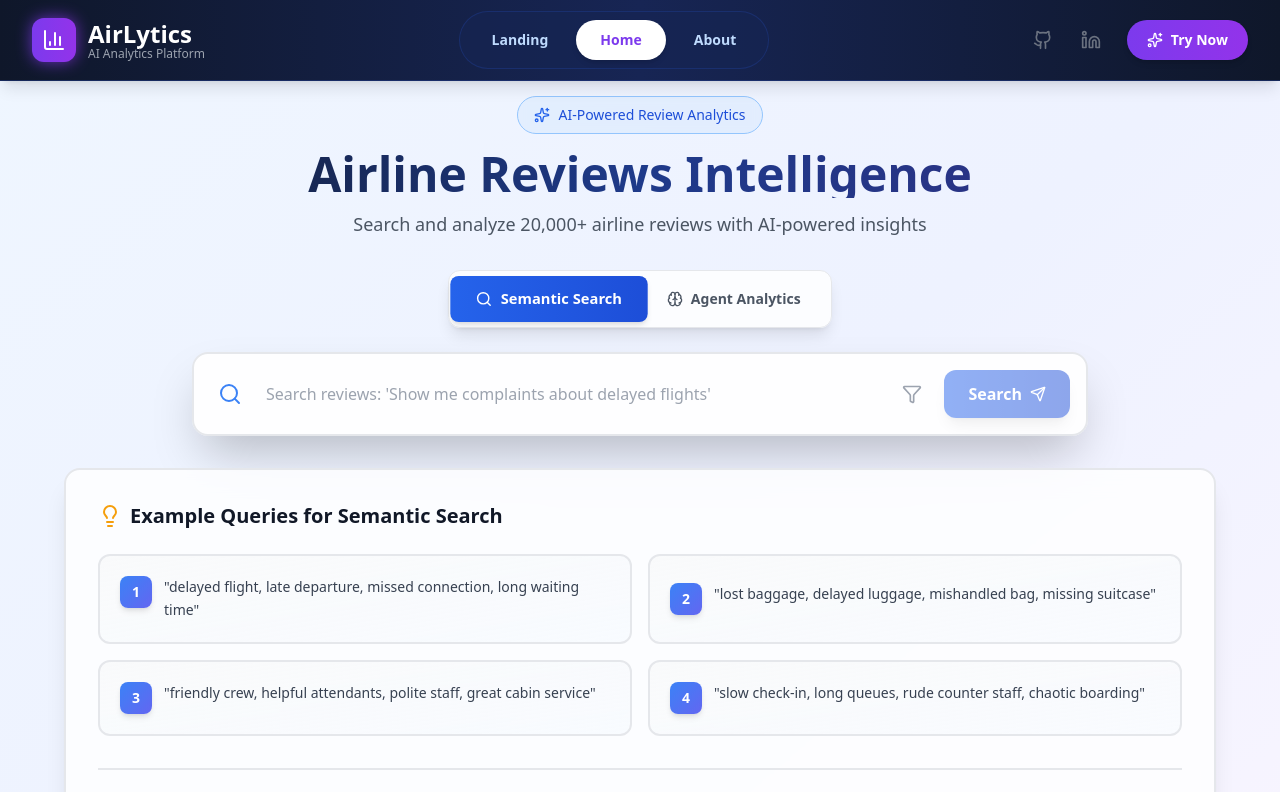
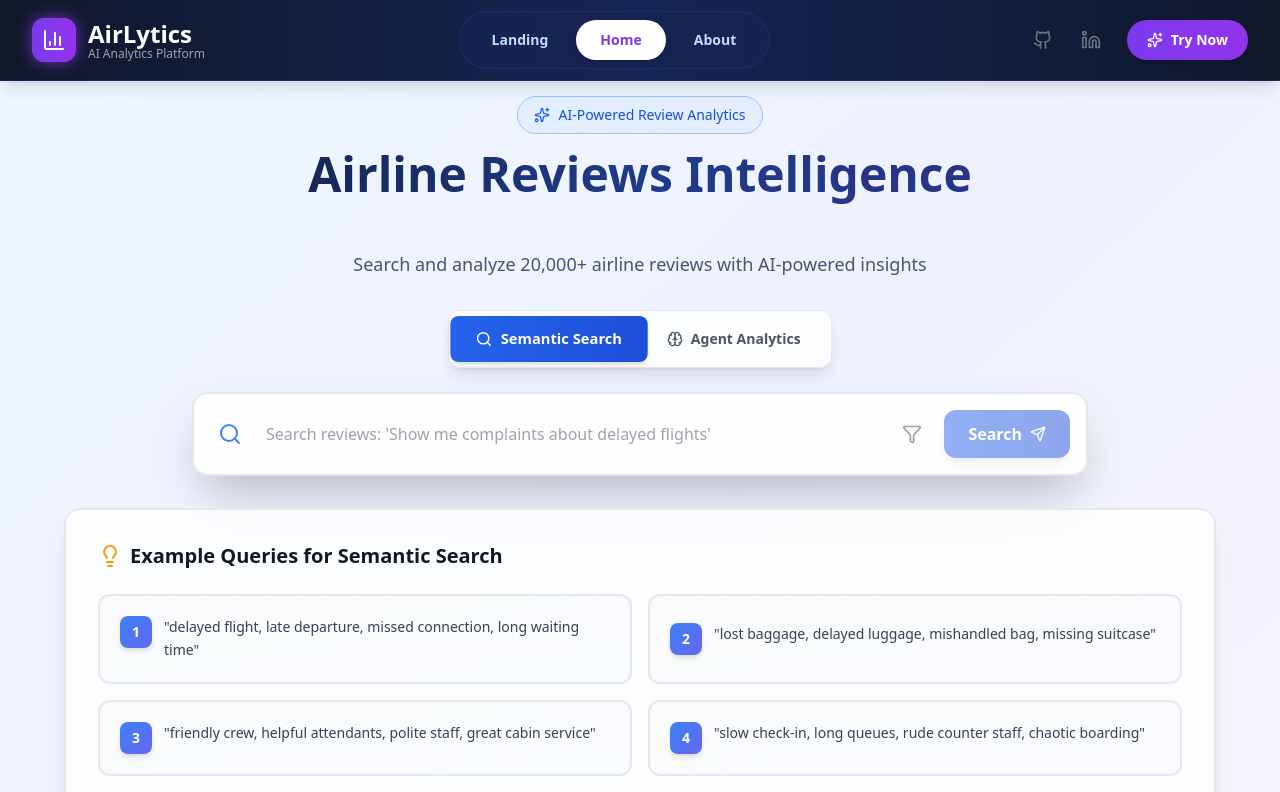
Before and after one commit to rajesh-adk-137/AIRLYTICS, a React app in the folder frontend/: page /home in a window 1280 px wide. Shown: the top 792 px of the page. Built offline with nearby package versions, Linux system fonts and the light colour scheme; the HTML template or start-up script is replaced by a standard one.

Commit message:
padding chnages

```diff
--- a/frontend/src/pages/Home.jsx
+++ b/frontend/src/pages/Home.jsx
@@ -212,7 +212,7 @@ const Home = () => {
               <Sparkles className="h-4 w-4 text-blue-600" />
               <span className="text-sm font-medium text-blue-700">AI-Powered Review Analytics</span>
             </div>
-            <h1 className="text-5xl font-bold bg-gradient-to-r from-gray-900 via-blue-900 to-indigo-900 bg-clip-text text-transparent mb-3">
+            <h1 className="text-5xl font-bold pb-10 bg-gradient-to-r from-gray-900 via-blue-900 to-indigo-900 bg-clip-text text-transparent mb-3">
               Airline Reviews Intelligence
             </h1>
             <p className="text-lg text-gray-600 max-w-2xl mx-auto">
```
